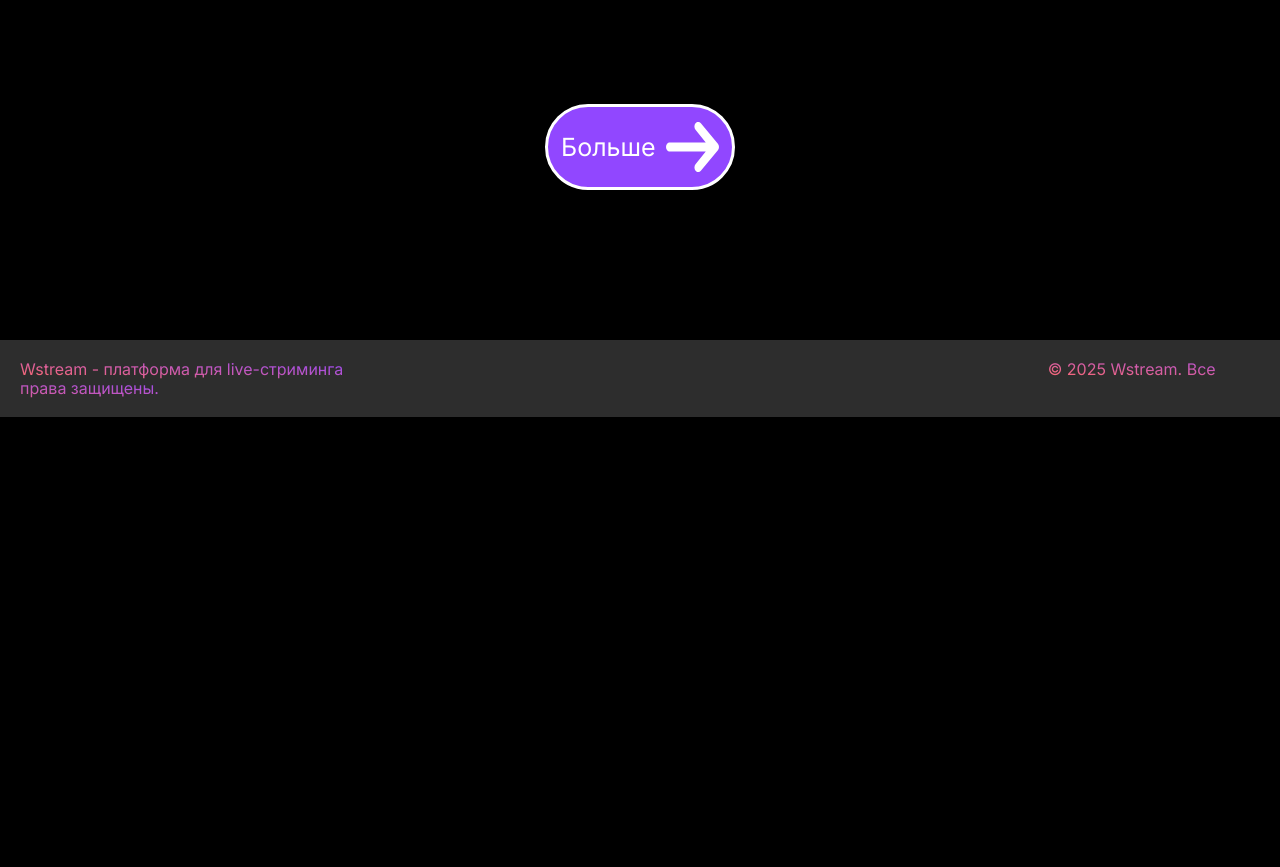
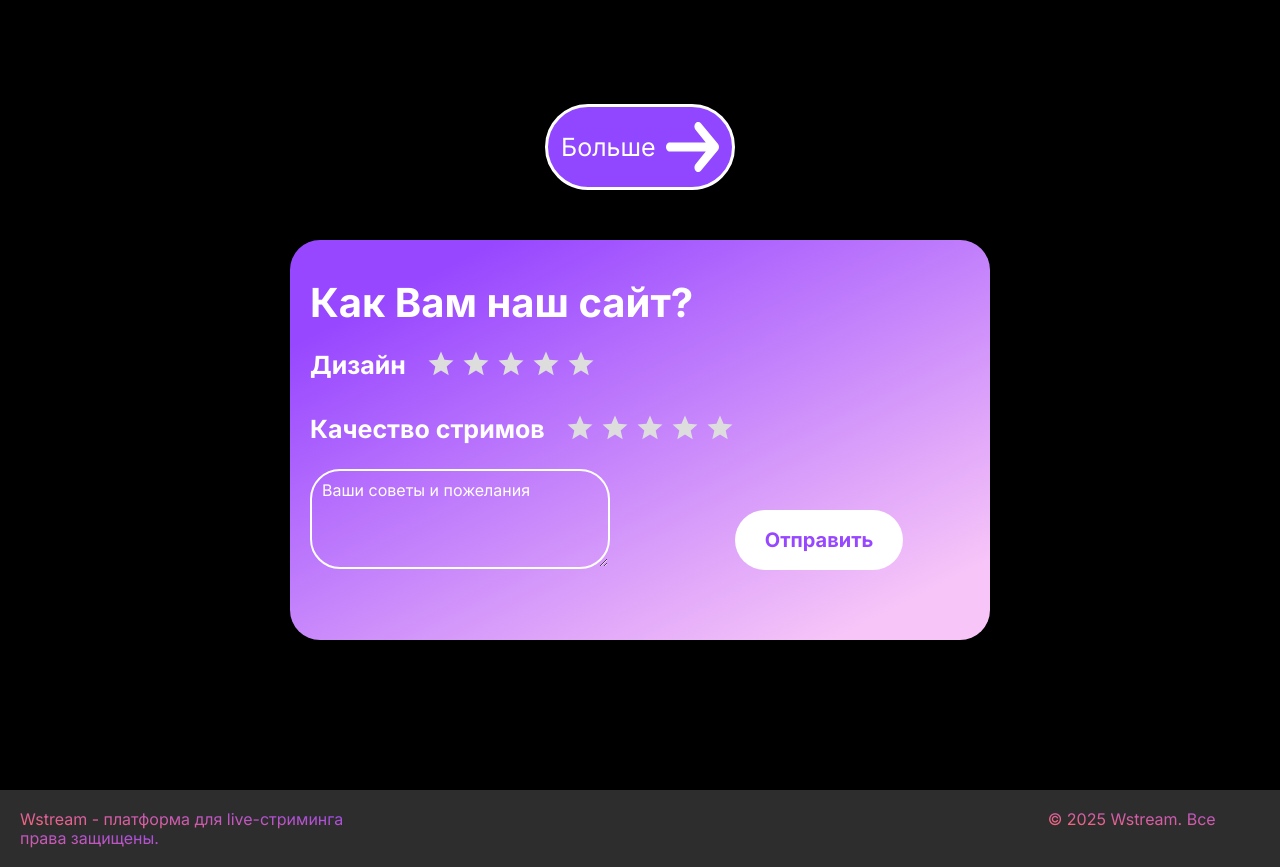
Before and after one commit to Shiro9009/GAG, a Django app: page /profile/ in a window 1280 px wide. Shown: the part 1593-2460 px from the top of the page. Before the commit the page ends 2010 px from the top, so only its background shows below. Run offline with Django 5.2, Linux system fonts and the light colour scheme; data comes from the database, SQL or seed files in the repository.

Commit message:
форма обращения

```diff
--- a/gagproject/hello/static/css/style.css
+++ b/gagproject/hello/static/css/style.css
@@ -944,6 +944,136 @@ input[type="password"] {
 }
 
 
+.rate-area>label:active {
+    position: relative;
+}
+
+.rating-form {
+    margin: 20px 0;
+    text-align: left;
+}
+
+
+.star-rating {
+    display: flex;
+    flex-direction: row-reverse;
+    justify-content:start;
+    gap: 5px;
+    margin-bottom: 15px;
+    align-items: center;
+}
+
+.star-rating input {
+    display: none;
+}
+
+.star-rating label {
+    cursor: pointer;
+    color: #ddd;
+    transition: color 0.2s;
+}
+
+.star-rating label:hover,
+.star-rating label:hover~label,
+.star-rating input:checked~label {
+    color: #4c0aaf;
+}
+
+.star-icon {
+    transition: all 0.2s;
+}
+
+.star-rating label:hover .star-icon {
+    transform: scale(1.2);
+}
+
+.form-obrat {
+    margin-bottom: 50px;
+}
+
+.oc {
+    background: linear-gradient(153deg, #9747ff 13.94%, #c786fb 51.68%, #f7c5f8 89.42%);
+    width: 700px;
+    height: 400px;
+    margin: 0 auto;
+    padding: 20px;
+    border-radius: 30px;
+    text-align: left;
+    color: #fff;
+    display: flex;
+}
+
+.star-rating-area {
+    border: 2px solid #fff;
+    background: none;
+    opacity: 1.0;
+    border-radius: 30px;
+    height: 100px;
+    width: 100%;
+    max-width: 300px;
+    outline: none;
+    padding: 10px;
+    color: #fff;
+    resize: vertical;
+}
+
+.star-rating-area::placeholder {
+    color: #fff;
+    text-align: left;
+}
+
+.rating-title {
+    font-size: 40px;
+    margin: 0 0 15px 0;
+    text-align: left;
+}
+
+.rating-name {
+    font-size: 30px;
+    margin: 10px 0;
+    text-align: left;
+}
+
+.diz-title {
+    font-size: 25px;
+    margin: 10px 0;
+    text-align: left;
+    margin-right: 15px;
+}
+
+.text-area-btn {
+    background-color: #fff;
+    border-radius: 30px;
+    color: #9747FF;
+    padding: 10px 30px;
+    font-size: 20px;
+    border: none;
+    font-weight: 700;
+    height: 60px;
+    margin-top: 250px;
+    cursor: pointer;
+    transition: all 0.3s;
+
+}
+
+.text-area-btn:hover {
+    background: rgba(255, 255, 255, 0.8);
+}
+
+.text-area {
+    display: flex;
+    align-items: end;
+    justify-content: space-between;
+    gap: 10px;
+    width: 100%;
+
+}
+
+.Archive{
+    margin-bottom: 50px;
+}
+
+
 @media (max-width: 1200px) {
 
     .container,
--- a/gagproject/hello/templates/page-2.html
+++ b/gagproject/hello/templates/page-2.html
@@ -7,9 +7,9 @@
         <div class="neck">
             <div class="imgaes-neck">
                 {% if user_profile.avatar %}
-                    <img src="{{ user_profile.avatar.url }}" alt="{{ user_profile.nickname }}" class="img-nick">
+                <img src="{{ user_profile.avatar.url }}" alt="{{ user_profile.nickname }}" class="img-nick">
                 {% else %}
-                    <img src="{% static 'images/my-prof.png' %}" alt="{{ user_profile.nickname }}" class="img-nick">
+                <img src="{% static 'images/my-prof.png' %}" alt="{{ user_profile.nickname }}" class="img-nick">
                 {% endif %}
             </div>
             <div class="necknamee">
@@ -65,9 +65,11 @@
             <div class="subscriptions-item">
                 <div class="subscriptions-images">
                     {% if subscription.id_users_for.avatar %}
-                        <img src="{{ subscription.id_users_for.avatar.url }}" alt="{{ subscription.id_users_for.nickname }}" class="subscriptions-img">
+                    <img src="{{ subscription.id_users_for.avatar.url }}" alt="{{ subscription.id_users_for.nickname }}"
+                        class="subscriptions-img">
                     {% else %}
-                        <img src="{% static 'images/subscriptions-avatar.jpg' %}" alt="{{ subscription.id_users_for.nickname }}" class="subscriptions-img">
+                    <img src="{% static 'images/subscriptions-avatar.jpg' %}"
+                        alt="{{ subscription.id_users_for.nickname }}" class="subscriptions-img">
                     {% endif %}
                 </div>
                 <div class="subscriptions-name">
@@ -90,9 +92,9 @@
             <div class="Archive-item">
                 <div class="Archive-images">
                     {% if stream.preview %}
-                        <img src="{{ stream.preview.url }}" alt="{{ stream.name }}" class="Archive-img">
+                    <img src="{{ stream.preview.url }}" alt="{{ stream.name }}" class="Archive-img">
                     {% else %}
-                        <img src="{% static 'images/Archive-ava.jpg' %}" alt="{{ stream.name }}" class="Archive-img">
+                    <img src="{% static 'images/Archive-ava.jpg' %}" alt="{{ stream.name }}" class="Archive-img">
                     {% endif %}
                 </div>
                 <div class="Archive-name-stream">
@@ -110,5 +112,45 @@
             <img src="{% static 'images/wiht-arroy.svg' %}" alt="" class="Archive-arroy-btn-img">
         </a>
     </section>
+    <section class="form-obrat">
+        <form action="" class="oc">
+            <div class="rating-form">
+                <h2 class="rating-title">Как Вам наш сайт?</h2>
+                <div class="diz">
+                    <div class="star-rating">
+                        {% for i in "54321" %}
+                        <input type="radio" id="design_star{{ i }}" name="design_rating" value="{{ i }}">
+                        <label for="design_star{{ i }}">
+                            <svg width="30" height="30" viewBox="0 0 24 24" class="star-icon">
+                                <path
+                                    d="M12 17.27L18.18 21l-1.64-7.03L22 9.24l-7.19-.61L12 2 9.19 8.63 2 9.24l5.46 4.73L5.82 21z"
+                                    fill="currentColor" />
+                            </svg>
+                        </label>
+                        {% endfor %}
+                        <h5 class="diz-title">Дизайн</h5>
+                    </div>
+                    <div class="star-rating">
+                        {% for i in "54321" %}
+                        <input type="radio" id="usability_star{{ i }}" name="usability_rating" value="{{ i }}">
+                        <label for="usability_star{{ i }}">
+                            <svg width="30" height="30" viewBox="0 0 24 24" class="star-icon">
+                                <path
+                                    d="M12 17.27L18.18 21l-1.64-7.03L22 9.24l-7.19-.61L12 2 9.19 8.63 2 9.24l5.46 4.73L5.82 21z"
+                                    fill="currentColor" />
+                            </svg>
+                        </label>
+                        {% endfor %}
+                        <h5 class="diz-title">Качество стримов</h5>
+                    </div>
+                    <div class="text-area">
+                        <textarea name="text" class="star-rating-area" placeholder="Ваши советы и пожелания"
+                            id=""></textarea>
+                    </div>
+                </div>
+            </div>
+            <button class="text-area-btn">Отправить</button>
+        </form>
+    </section>
 </div>
 {% endblock %}
--- a/gagproject/hello/templates/page-4.html
+++ b/gagproject/hello/templates/page-4.html
@@ -67,7 +67,6 @@
             </div>
         </div>
     </section>
-
     <section class="Videos">
         <h2 class="videos-title">Videos</h2>
         <div class="videos-list">
```
Lines whose indentation alone changed are shown as unchanged.
